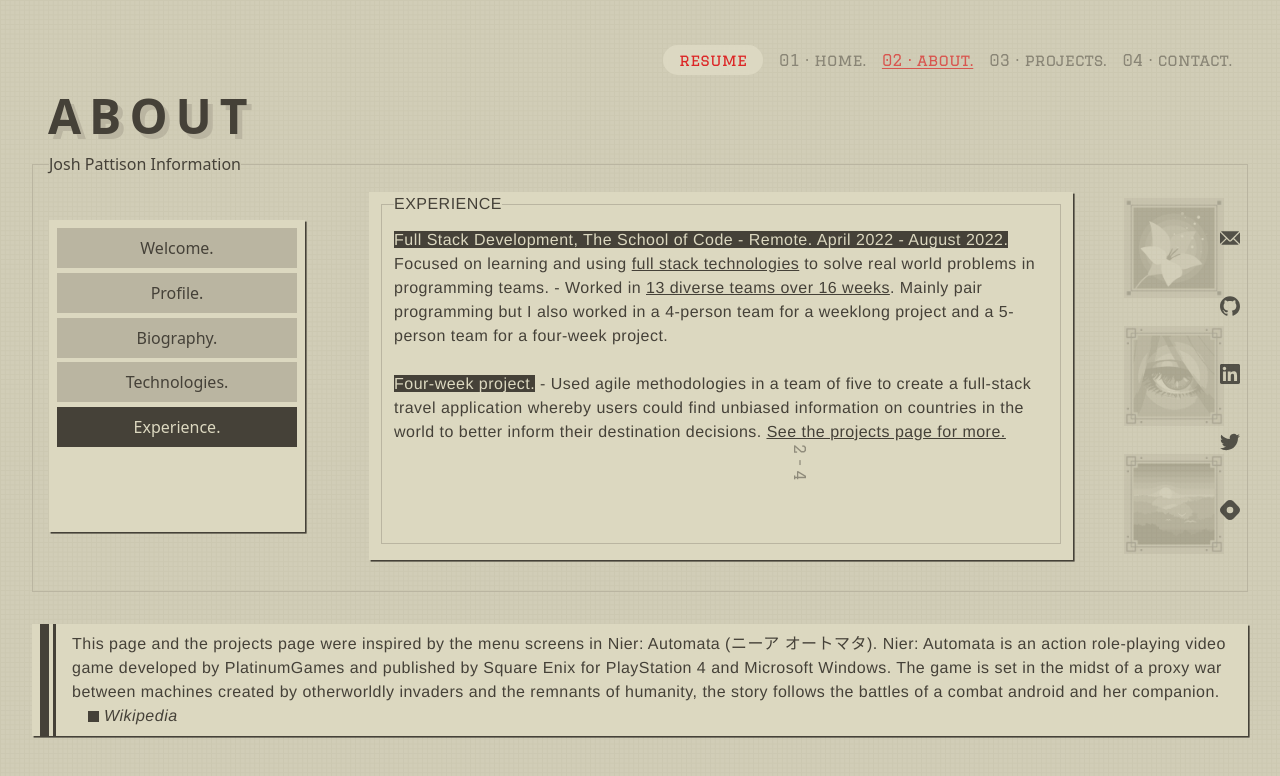
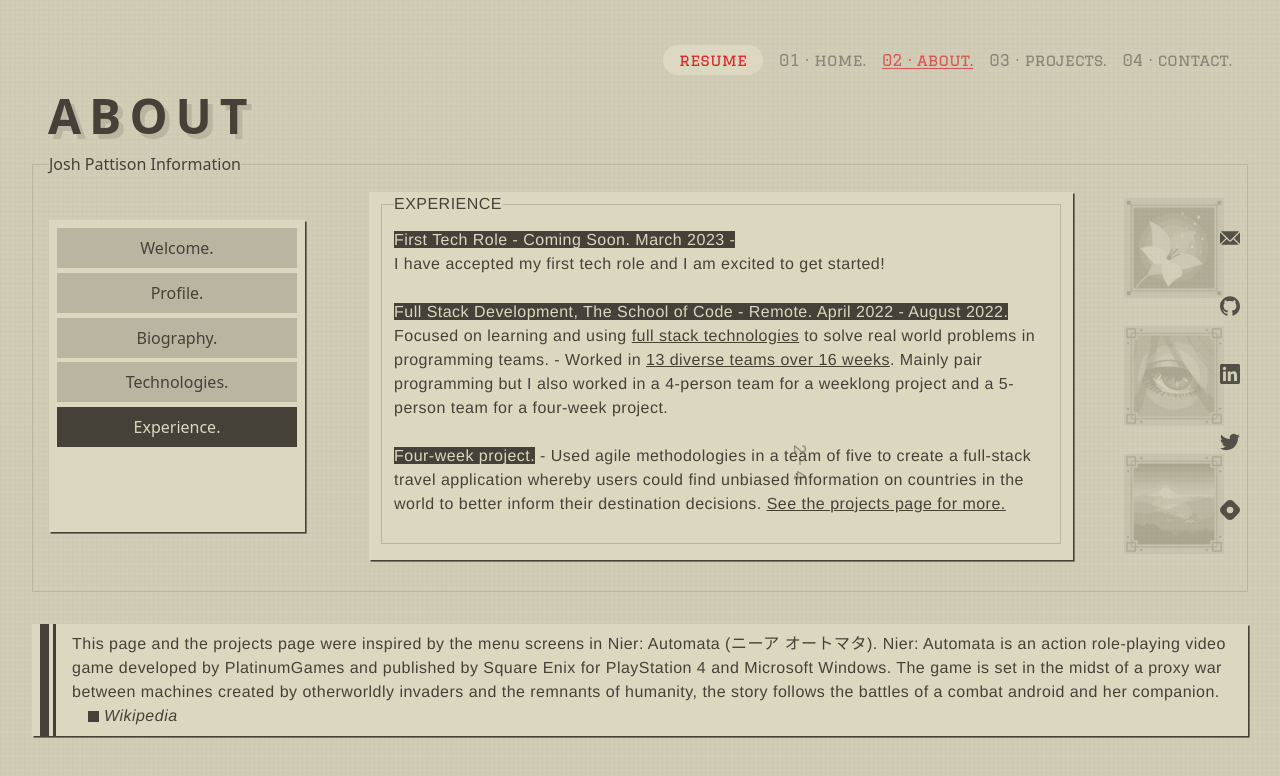
Before and after one commit to pattisoj/portfolio, a Next.js app: page /about in a window 1280 px wide. Both pictures are taken after a click on the button "Experience.". Shown: the top 776 px of the page. Built offline with nearby package versions, Linux system fonts and the light colour scheme.

Commit message:
Updated experience section

```diff
--- a/pages/about.js
+++ b/pages/about.js
@@ -219,6 +219,13 @@ export default function About() {
               <div className="about-info-content-container">
                 <fieldset className="about-info-content">
                   <legend>EXPERIENCE</legend>
+                  <mark>First Tech Role - Coming Soon. March 2023 -</mark>
+                  <br />
+                  <p>
+                    I have accepted my first tech role and I am excited to get
+                    started!
+                  </p>
+                  <br />
                   <mark>
                     Full Stack Development, The School of Code - Remote. April
                     2022 - August 2022.
```
